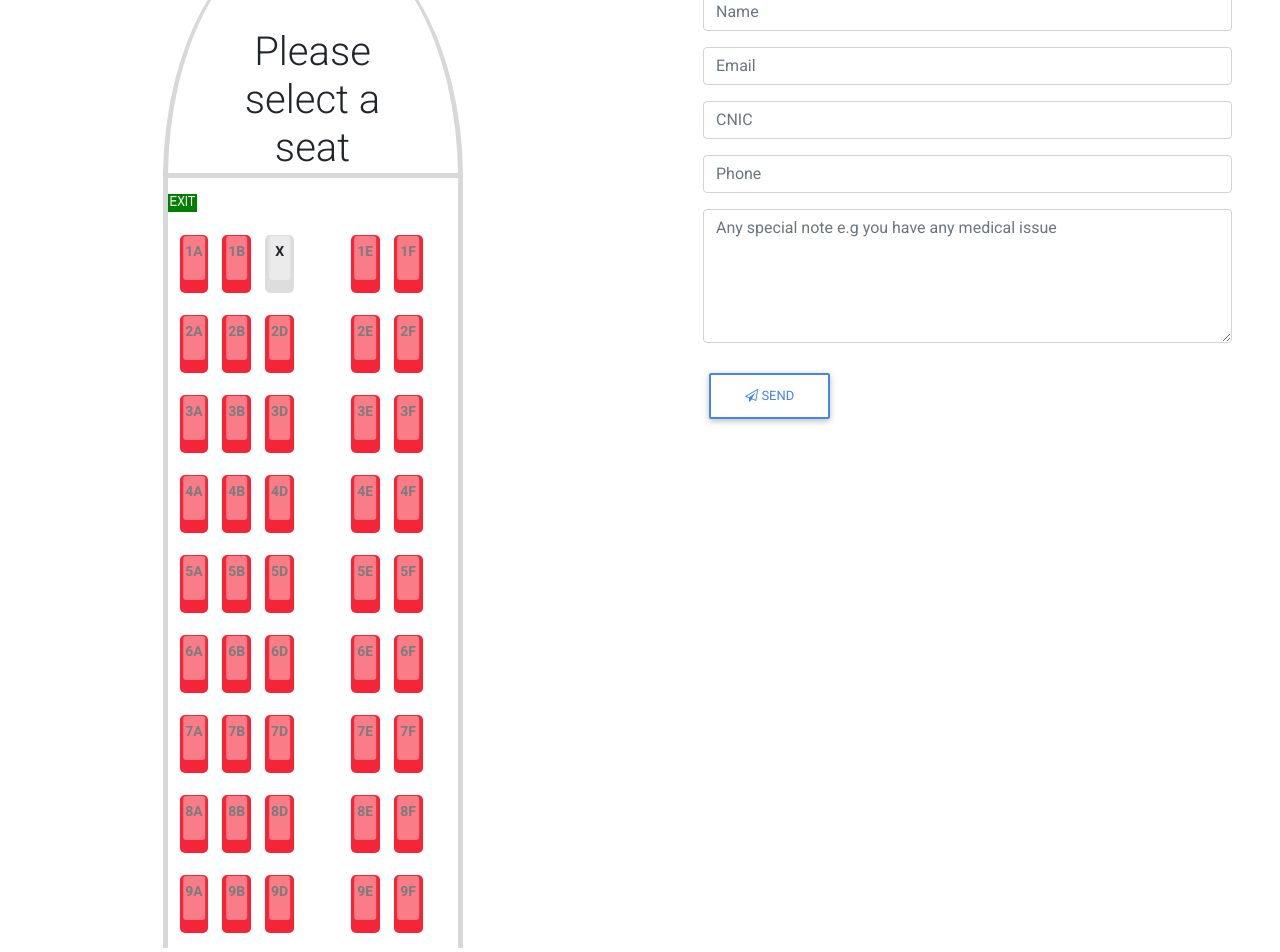
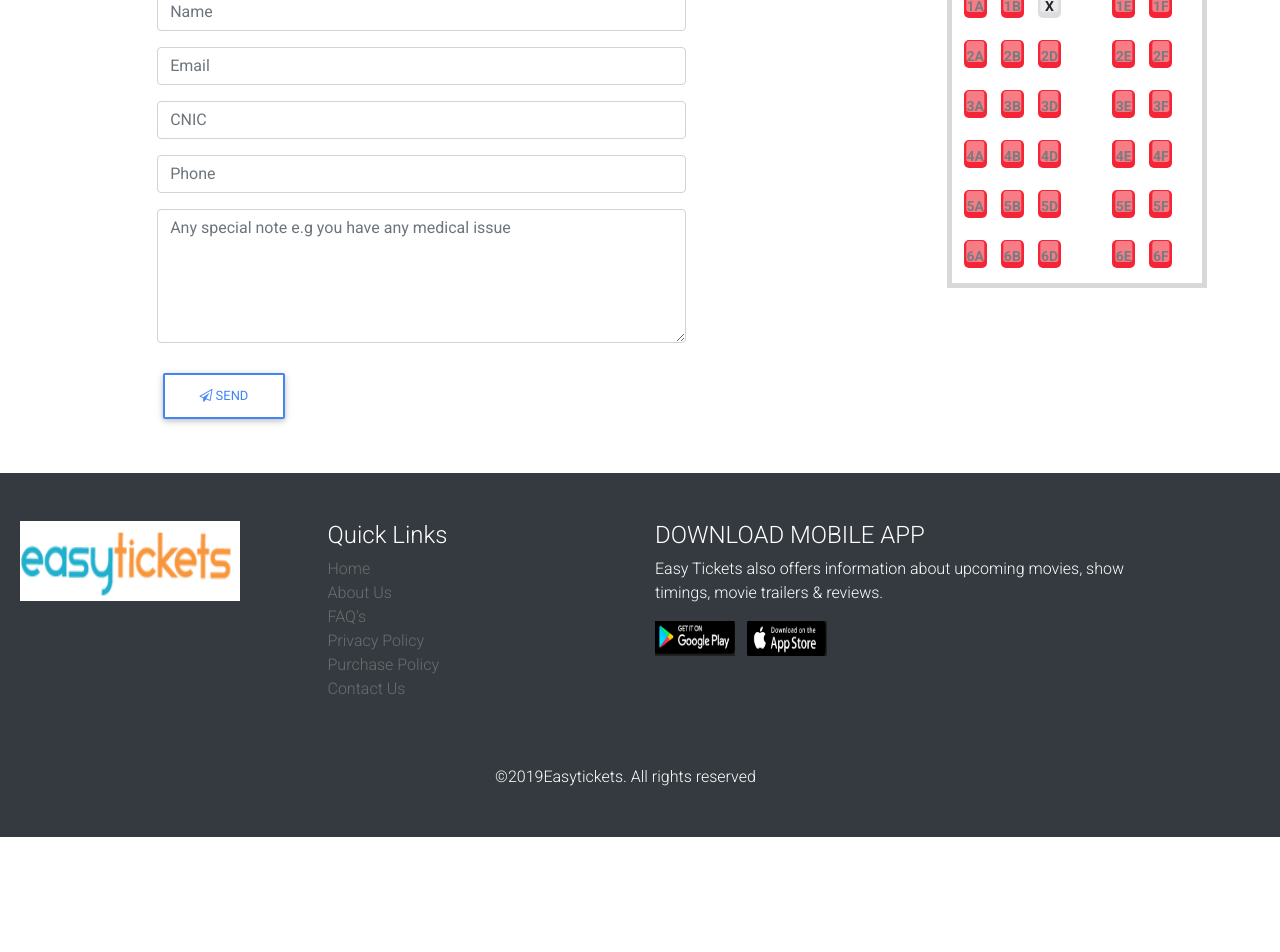
Before and after one commit to AnamKhurshid17/BusReservation, a React (Create React App) app: page /Booking in a window 1280 px wide. Shown: the part 460-1412 px from the top of the page. After the commit the page ends 1297 px from the top, so only its background shows below. Built offline with nearby package versions, Linux system fonts and the light colour scheme.

Commit message:
Improved the layout of booking page and changed the class into className in footer

```diff
--- a/src/components/layouts/Footer.jsx
+++ b/src/components/layouts/Footer.jsx
@@ -35,7 +35,7 @@ import {Link} from 'react-router-dom';// Router will work with the link here ins
                             </p>
                             <Image src="assets/googleplay.png" width="80" height="35"  className="img-responsive"/>
                                 <span> &nbsp; </span>
-                            <Image src="assets/ios.png" width="80" height="35" classNAme="img-responsive"/>
+                            <Image src="assets/ios.png" width="80" height="35" className="img-responsive"/>
                         </div>
 
                     </div>
--- a/src/components/pages/Booking.jsx
+++ b/src/components/pages/Booking.jsx
@@ -8,19 +8,24 @@ class Booking extends Component {
         <div>
         <div className="my-5 p-5">
         <div className="row">
-            <div className="col-md-6">
+        <div className="col-md-1">
+
+        </div>
+            <div className="col-md-3">
             <div className="source">
                 <h5><strong>Source</strong></h5>
-                        <select class="form-control" id="locale">
+                        <select className="form-control" id="locale" >
                         <option value="fsb">Faisalabad</option>
                         <option value="lhr">Lahore</option>
                         <option value="isb">Islamabad</option>
-
                         <option value="mul">Multan</option>
-                  </select>
+                        </select>
             </div>
             </div>
-             <div className="col-md-6">
+            <div className="col-md-4">
+
+            </div>
+             <div className="col-md-3">
              <div className="destination">
              <h5><strong>Destination</strong></h5>
                  <select className="form-control" id="local">
@@ -33,251 +38,14 @@ class Booking extends Component {
                  </div>
           </div>
 
+        </div>
+        <div className="row">
+        <div className="col-md-1">
 
         </div>
-        <div className="row">
-
-        <SeatReservation className="col-md-6">
-        <div className="plane">
-        <div className="cockpit">
-          <h1>Please select a seat</h1>
-        </div>
-        <div className="exit exit--front fuselage">
-
-        </div>
-        <ol className="cabin fuselage">
-          <li className="row row--1">
-            <ol className="seats" type="A">
-              <li className="seat">
-                <input type="checkbox" id="1A" />
-                <label for="1A">1A</label>
-              </li>
-              <li className="seat">
-                <input type="checkbox" id="1B" />
-                <label for="1B">1B</label>
-              </li>
-
-              <li className="seat">
-                <input type="checkbox" disabled id="1D" />
-                <label for="1D">Occupied</label>
-              </li>
-              <li className="seat">
-                <input type="checkbox" id="1E" />
-                <label for="1E">1E</label>
-              </li>
-              <li className="seat">
-                <input type="checkbox" id="1F" />
-                <label for="1F">1F</label>
-              </li>
-            </ol>
-          </li>
-          <li className="row row--2">
-            <ol className="seats" type="A">
-              <li className="seat">
-                <input type="checkbox" id="2A" />
-                <label for="2A">2A</label>
-              </li>
-              <li className="seat">
-                <input type="checkbox" id="2B" />
-                <label for="2B">2B</label>
-              </li>
-
-              <li className="seat">
-                <input type="checkbox" id="2D" />
-                <label for="2D">2D</label>
-              </li>
-              <li className="seat">
-                <input type="checkbox" id="2E" />
-                <label for="2E">2E</label>
-              </li>
-              <li className="seat">
-                <input type="checkbox" id="2F" />
-                <label for="2F">2F</label>
-              </li>
-            </ol>
-          </li>
-          <li className="row row--3">
-            <ol className="seats" type="A">
-              <li className="seat">
-                <input type="checkbox" id="3A" />
-                <label for="3A">3A</label>
-              </li>
-              <li className="seat">
-                <input type="checkbox" id="3B" />
-                <label for="3B">3B</label>
-              </li>
-
-              <li className="seat">
-                <input type="checkbox" id="3D" />
-                <label for="3D">3D</label>
-              </li>
-              <li className="seat">
-                <input type="checkbox" id="3E" />
-                <label for="3E">3E</label>
-              </li>
-              <li className="seat">
-                <input type="checkbox" id="3F" />
-                <label for="3F">3F</label>
-              </li>
-            </ol>
-          </li>
-          <li className="row row--4">
-            <ol className="seats" type="A">
-              <li className="seat">
-                <input type="checkbox" id="4A" />
-                <label for="4A">4A</label>
-              </li>
-              <li className="seat">
-                <input type="checkbox" id="4B" />
-                <label for="4B">4B</label>
-              </li>
-
-              <li className="seat">
-                <input type="checkbox" id="4D" />
-                <label for="4D">4D</label>
-              </li>
-              <li className="seat">
-                <input type="checkbox" id="4E" />
-                <label for="4E">4E</label>
-              </li>
-              <li className="seat">
-                <input type="checkbox" id="4F" />
-                <label for="4F">4F</label>
-              </li>
-            </ol>
-          </li>
-          <li className="row row--5">
-            <ol className="seats" type="A">
-              <li className="seat">
-                <input type="checkbox" id="5A" />
-                <label for="5A">5A</label>
-              </li>
-              <li className="seat">
-                <input type="checkbox" id="5B" />
-                <label for="5B">5B</label>
-              </li>
-
-              <li className="seat">
-                <input type="checkbox" id="5D" />
-                <label for="5D">5D</label>
-              </li>
-              <li className="seat">
-                <input type="checkbox" id="5E" />
-                <label for="5E">5E</label>
-              </li>
-              <li className="seat">
-                <input type="checkbox" id="5F" />
-                <label for="5F">5F</label>
-              </li>
-            </ol>
-          </li>
-          <li className="row row--6">
-            <ol className="seats" type="A">
-              <li className="seat">
-                <input type="checkbox" id="6A" />
-                <label for="6A">6A</label>
-              </li>
-              <li className="seat">
-                <input type="checkbox" id="6B" />
-                <label for="6B">6B</label>
-              </li>
-
-              <li className="seat">
-                <input type="checkbox" id="6D" />
-                <label for="6D">6D</label>
-              </li>
-              <li className="seat">
-                <input type="checkbox" id="6E" />
-                <label for="6E">6E</label>
-              </li>
-              <li className="seat">
-                <input type="checkbox" id="6F" />
-                <label for="6F">6F</label>
-              </li>
-            </ol>
-          </li>
-          <li className="row row--7">
-            <ol className="seats" type="A">
-              <li className="seat">
-                <input type="checkbox" id="7A" />
-                <label for="7A">7A</label>
-              </li>
-              <li className="seat">
-                <input type="checkbox" id="7B" />
-                <label for="7B">7B</label>
-              </li>
-
-              <li className="seat">
-                <input type="checkbox" id="7D" />
-                <label for="7D">7D</label>
-              </li>
-              <li className="seat">
-                <input type="checkbox" id="7E" />
-                <label for="7E">7E</label>
-              </li>
-              <li className="seat">
-                <input type="checkbox" id="7F" />
-                <label for="7F">7F</label>
-              </li>
-            </ol>
-          </li>
-          <li className="row row--8">
-            <ol className="seats" type="A">
-              <li className="seat">
-                <input type="checkbox" id="8A" />
-                <label for="8A">8A</label>
-              </li>
-              <li className="seat">
-                <input type="checkbox" id="8B" />
-                <label for="8B">8B</label>
-              </li>
-
-              <li className="seat">
-                <input type="checkbox" id="8D" />
-                <label for="8D">8D</label>
-              </li>
-              <li className="seat">
-                <input type="checkbox" id="8E" />
-                <label for="8E">8E</label>
-              </li>
-              <li className="seat">
-                <input type="checkbox" id="8F" />
-                <label for="8F">8F</label>
-              </li>
-            </ol>
-          </li>
-          <li className="row row--9">
-            <ol className="seats" type="A">
-              <li className="seat">
-                <input type="checkbox" id="9A" />
-                <label for="9A">9A</label>
-              </li>
-              <li className="seat">
-                <input type="checkbox" id="9B" />
-                <label for="9B">9B</label>
-              </li>
-
-              <li className="seat">
-                <input type="checkbox" id="9D" />
-                <label for="9D">9D</label>
-              </li>
-              <li className="seat">
-                <input type="checkbox" id="9E" />
-                <label for="9E">9E</label>
-              </li>
-              <li className="seat">
-                <input type="checkbox" id="9F" />
-                <label for="9F">9F</label>
-              </li>
-            </ol>
-          </li>
-        </ol>
-
-      </div>
-      </SeatReservation>
-            <div className="col-md-6">
+        <div className="col-md-6">
             <div className="p-5">
-            <h4><strong>User Details</strong></h4>
+            <h4 ><strong>User Details</strong></h4>
                         <form>
                            <div className="form-group">
                                <input type="text" className="form-control" placeholder="Name"/>
@@ -295,7 +63,7 @@ class Booking extends Component {
                            </div>
                            <textarea className="form-control" cols="30" rows="5" placeholder="Any special note e.g you have any medical issue"/>
                            <br/>
-                        <Link className="btn btn-outline-primary text-uppercase" mt-1 >
+                        <Link to="/" className="btn btn-outline-primary text-uppercase" mt-1="true" >
                         <i className="fa fa-paper-plane-o" aria-hidden="true"></i>
                         <i className="fab fa-teleram-plane" aria-hidden/>
                         &nbsp;Send
@@ -303,8 +71,179 @@ class Booking extends Component {
                         </form>
                 </div>
                 </div>
+
+                <div className="col-md-1">
+
+                </div>
+        <SeatReservation className="col-md-4">
+        {/* <div className="reserve" >
+          <h5 ><strong>Please select a seat</strong></h5>
+        </div> */}
+        <div className="plane">
+        <div className="exit exit--front fuselage">
+
+        </div>
+
+        <ol className="cabin fuselage">
+          <li className="row row--1">
+            <ol className="seats" type="A">
+              <li className="seat">
+                <input type="checkbox" id="1A" />
+                <label htmlFor="1A">1A</label>
+              </li>
+              <li className="seat">
+                <input type="checkbox" id="1B" />
+                <label htmlFor="1B">1B</label>
+              </li>
+
+              <li className="seat">
+                <input type="checkbox" disabled id="1D" />
+                <label htmlFor="1D">Occupied</label>
+              </li>
+              <li className="seat">
+                <input type="checkbox" id="1E" />
+                <label htmlFor="1E">1E</label>
+              </li>
+              <li className="seat">
+                <input type="checkbox" id="1F" />
+                <label htmlFor="1F">1F</label>
+              </li>
+            </ol>
+          </li>
+          <li className="row row--2">
+            <ol className="seats" type="A">
+              <li className="seat">
+                <input type="checkbox" id="2A" />
+                <label htmlFor="2A">2A</label>
+              </li>
+              <li className="seat">
+                <input type="checkbox" id="2B" />
+                <label htmlFor="2B">2B</label>
+              </li>
+
+              <li className="seat">
+                <input type="checkbox" id="2D" />
+                <label htmlFor="2D">2D</label>
+              </li>
+              <li className="seat">
+                <input type="checkbox" id="2E" />
+                <label htmlFor="2E">2E</label>
+              </li>
+              <li className="seat">
+                <input type="checkbox" id="2F" />
+                <label htmlFor="2F">2F</label>
+              </li>
+            </ol>
+          </li>
+          <li className="row row--3">
+            <ol className="seats" type="A">
+              <li className="seat">
+                <input type="checkbox" id="3A" />
+                <label htmlFor="3A">3A</label>
+              </li>
+              <li className="seat">
+                <input type="checkbox" id="3B" />
+                <label htmlFor="3B">3B</label>
+              </li>
+
+              <li className="seat">
+                <input type="checkbox" id="3D" />
+                <label htmlFor="3D">3D</label>
+              </li>
+              <li className="seat">
+                <input type="checkbox" id="3E" />
+                <label htmlFor="3E">3E</label>
+              </li>
+              <li className="seat">
+                <input type="checkbox" id="3F" />
+                <label htmlFor="3F">3F</label>
+              </li>
+            </ol>
+          </li>
+          <li className="row row--4">
+            <ol className="seats" type="A">
+              <li className="seat">
+                <input type="checkbox" id="4A" />
+                <label htmlFor="4A">4A</label>
+              </li>
+              <li className="seat">
+                <input type="checkbox" id="4B" />
+                <label htmlFor="4B">4B</label>
+              </li>
+
+              <li className="seat">
+                <input type="checkbox" id="4D" />
+                <label htmlFor="4D">4D</label>
+              </li>
+              <li className="seat">
+                <input type="checkbox" id="4E" />
+                <label htmlFor="4E">4E</label>
+              </li>
+              <li className="seat">
+                <input type="checkbox" id="4F" />
+                <label htmlFor="4F">4F</label>
+              </li>
+            </ol>
+          </li>
+          <li className="row row--5">
+            <ol className="seats" type="A">
+              <li className="seat">
+                <input type="checkbox" id="5A" />
+                <label htmlFor="5A">5A</label>
+              </li>
+              <li className="seat">
+                <input type="checkbox" id="5B" />
+                <label htmlFor="5B">5B</label>
+              </li>
+
+              <li className="seat">
+                <input type="checkbox" id="5D" />
+                <label htmlFor="5D">5D</label>
+              </li>
+              <li className="seat">
+                <input type="checkbox" id="5E" />
+                <label htmlFor="5E">5E</label>
+              </li>
+              <li className="seat">
+                <input type="checkbox" id="5F" />
+                <label htmlFor="5F">5F</label>
+              </li>
+            </ol>
+          </li>
+          <li className="row row--6">
+            <ol className="seats" type="A">
+              <li className="seat">
+                <input type="checkbox" id="6A" />
+                <label htmlFor="6A">6A</label>
+              </li>
+              <li className="seat">
+                <input type="checkbox" id="6B" />
+                <label htmlFor="6B">6B</label>
+              </li>
+
+              <li className="seat">
+                <input type="checkbox" id="6D" />
+                <label htmlFor="6D">6D</label>
+              </li>
+              <li className="seat">
+                <input type="checkbox" id="6E" />
+                <label htmlFor="6E">6E</label>
+              </li>
+              <li className="seat">
+                <input type="checkbox" id="6F" />
+                <label htmlFor="6F">6F</label>
+              </li>
+            </ol>
+          </li>
+        </ol>
+
       </div>
+      </SeatReservation>
+
       </div>
+
+      </div>
+
     );
 }
 
@@ -313,39 +252,30 @@ export default Booking;
 const SeatReservation =styled.div`
 *,*:before,*:after {
     box-sizing: border-box;
+
   }
   html {
     font-size: 16px;
+
   }
 
   .plane {
     margin: 20px auto;
-    max-width: 300px;
+    max-width: 260px;
+
+    border-top: 5px solid #d8d8d8;
+
+
   }
 
   .cockpit {
-    height: 250px;
+    height: 150px;
     position: relative;
     overflow: hidden;
     text-align: center;
     border-bottom: 5px solid #d8d8d8;
-    &:before {
-      content: "";
-      display: block;
-      position: absolute;
-      top: 0;
-      left: 0;
-      height: 500px;
-      width: 100%;
-      border-radius: 50%;
-      border-right: 5px solid #d8d8d8;
-      border-left: 5px solid #d8d8d8;
-    }
-    h1 {
-      width: 60%;
-      margin: 100px auto 35px auto;
-    }
   }
+
 
   .exit {
     position: relative;
@@ -363,6 +293,8 @@ const SeatReservation =styled.div`
       color: white;
       top: 50%;
       transform: translate(0, -50%);
+
+
     }
     &:before {
       left: 0;
@@ -375,14 +307,16 @@ const SeatReservation =styled.div`
   .fuselage {
     border-right: 5px solid #d8d8d8;
     border-left: 5px solid #d8d8d8;
+    border-bottom: 5px solid #d8d8d8;
+
   }
 
   ol {
     list-style :none;
     padding-left: 10px;
+    margin: 0;
 
 
-    margin: 0;
   }
 
   .row {
@@ -390,13 +324,14 @@ const SeatReservation =styled.div`
   }
 
   .seats {
-    height: 80px;
-
-    width: 400px;
+    height: 50px;
+    width: 100%;
     display: flex;
     flex-direction: row;
     flex-wrap: nowrap;
     justify-content: flex-start;
+
+
   }
 
   .seat {
@@ -404,6 +339,7 @@ const SeatReservation =styled.div`
     flex: 0 0 14.28571428571429%;
     padding: 7px;
     position: relative;
+
     &:nth-child(3) {
       margin-right: 14.28571428571429%;
     }
```
